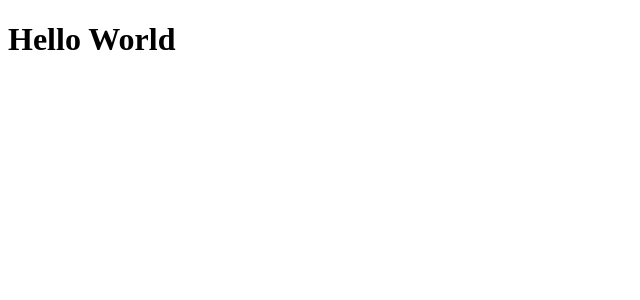
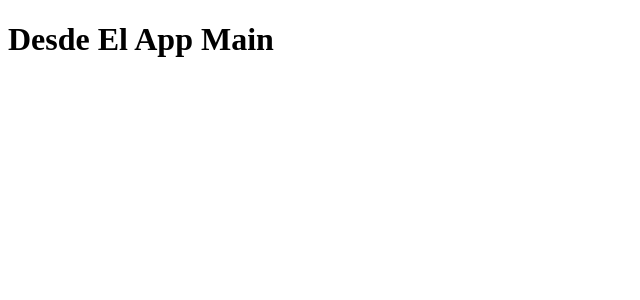
Before and after one commit to llOrtegall/React_App_Learning_01, a React (Vite) app: page / in a window 1280 px wide. Shown: the top 300 px of the page, without its empty margins (0-640 px from the left). Built offline with nearby package versions, Linux system fonts and the light colour scheme.

Commit message:
main app

```diff
--- a/main.jsx
+++ b/main.jsx
@@ -1,4 +1,5 @@
 import { createRoot } from 'react-dom/client'
+import { App } from './src/App.jsx'
 
 const root = createRoot(document.getElementById('root'))
-root.render(<h1>Hello World</h1>)
+root.render(<App />)
--- /dev/null
+++ b/src/App.jsx
@@ -0,0 +1,5 @@
+export function App() {
+    return (
+        <h1>Desde El App Main</h1>
+    )
+}
```
